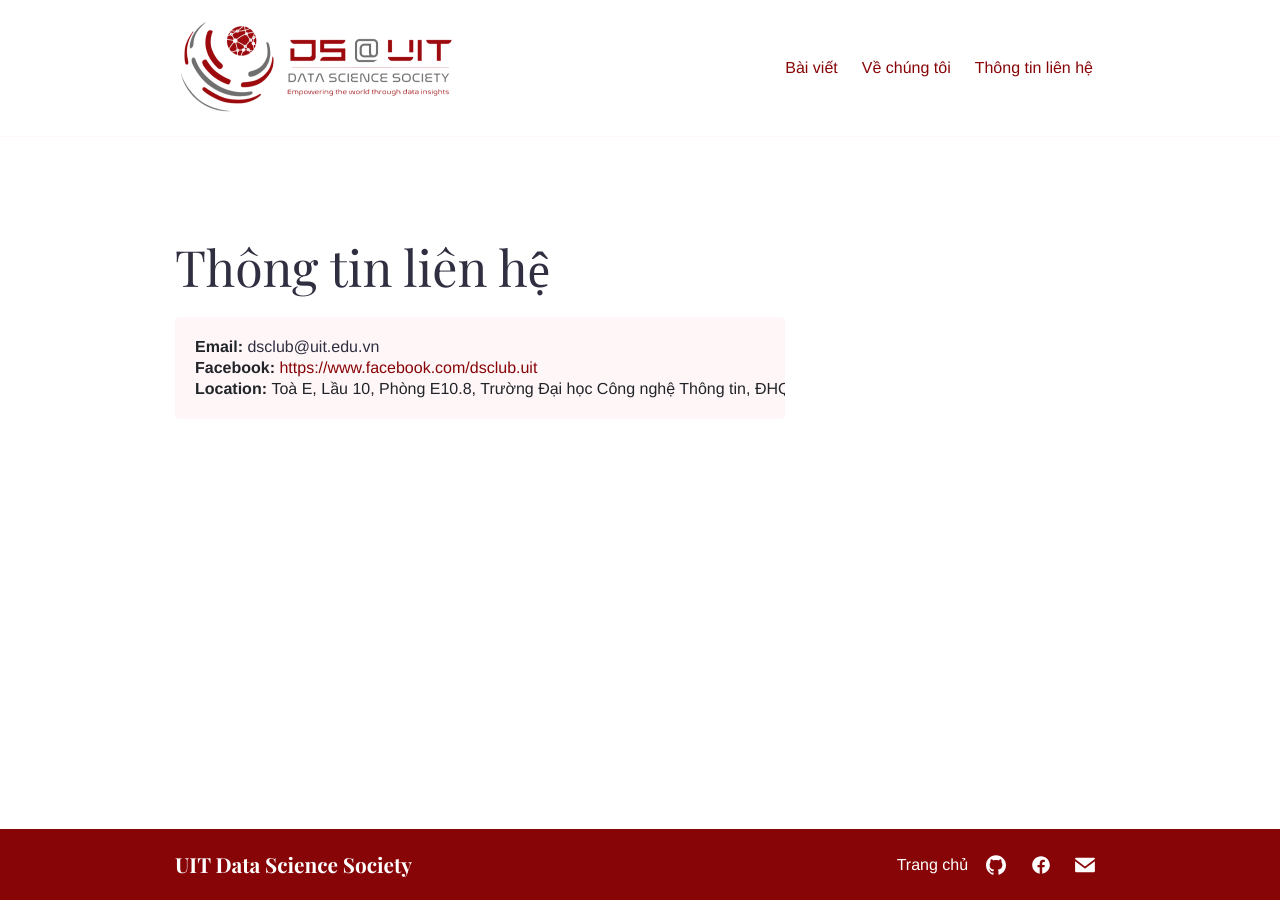
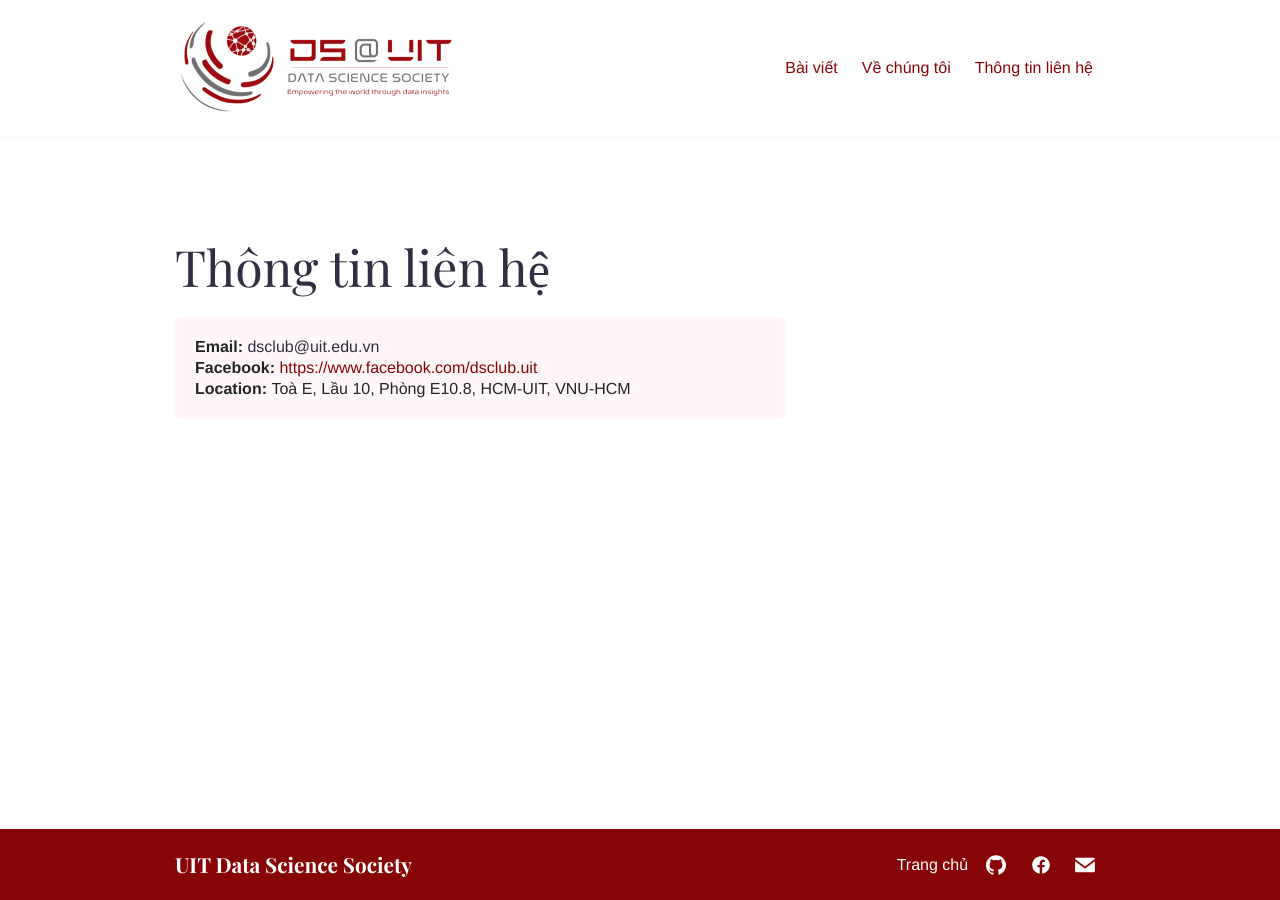
Before and after one commit to uit-data-science-society/uit-data-science-society.github.io, a Jekyll site: the page built from contact.md, in a window 1280 px wide. Built offline with Jekyll 4.4.1, drawn with Linux system fonts in a browser that asks for light colours; nearby versions of some CDN libraries.

Commit message:
updated the contact data

```diff
--- a/_data/contact.yml
+++ b/_data/contact.yml
@@ -1,4 +1,4 @@
-location: 'Toà E, Lầu 10, Phòng E10.8, Trường Đại học Công nghệ Thông tin, ĐHQG-HCM'
+location: 'Toà E, Lầu 10, Phòng E10.8, HCM-UIT, VNU-HCM'
 email: 'dsclub@uit.edu.vn'
 facebook: 'https://www.facebook.com/dsclub.uit'
 contact_button_link: 'contact'
```
